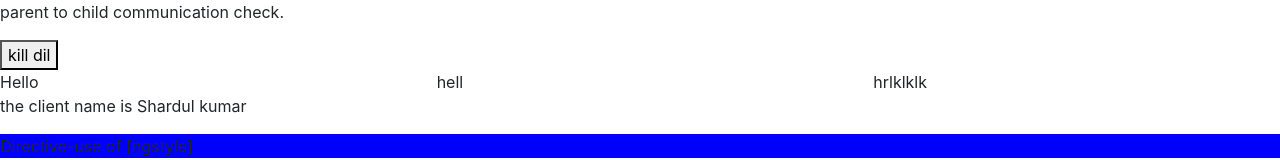
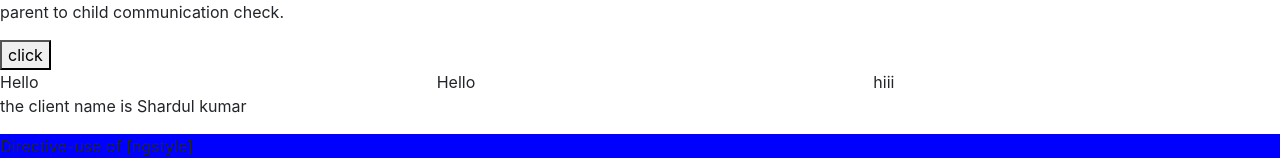
Before and after one commit to shadab5287/Angularfirstgitproject, an Angular app: page /practice in a window 1280 px wide. Shown: the top 160 px of the page. Built offline with nearby package versions, Linux system fonts and the light colour scheme.

Commit message:
Using Routing Guard in component

```diff
--- a/src/app/app.module.ts
+++ b/src/app/app.module.ts
@@ -11,15 +11,18 @@ import { DashboardComponent } from './dashboard/dashboard.component';
 import { PracticeComponent } from './practice/practice.component';
 import { ExeComponent } from './exe/exe.component';
 import { AddingsirnamePipe } from './service/addingsirname.pipe';
+import { RoutingguardService } from './guard/routingguard.service';
 
 const route:Routes=[
   {
     path:"",
     component:LoginComponent,
+
   },
   {
     path:"signup",
     component:SignupComponent,
+    canActivate:[ RoutingguardService]
 
   },
   {
--- /dev/null
+++ b/src/app/guard/routingguard.service.ts
@@ -0,0 +1,18 @@
+import { Injectable, } from '@angular/core';
+import { ActivatedRouteSnapshot, CanActivate, RouterStateSnapshot } from '@angular/router';
+
+@Injectable({
+  providedIn: 'root'
+})
+export class RoutingguardService implements CanActivate {
+  canActivate(routes:ActivatedRouteSnapshot,state: RouterStateSnapshot) {
+    let name="shadab";
+    if (name=="shadab") {
+      return true;
+    } else {
+      return false
+    }
+  }
+
+  constructor() { }
+}
--- a/src/app/practice/practice.component.html
+++ b/src/app/practice/practice.component.html
@@ -1,14 +1,14 @@
 <p>parent to child communication {{kid}}</p>
-<button  (click)="studio()">kill dil</button>
+<button  (click)="studio()">click</button>
 <div class="row">
     <div class="col-4">
         Hello
     </div>
     <div class="col-4">
-        hell
+        Hello
     </div>
     <div class="col-4">
-        hrlklklk
+        hiii
     </div>
 </div>
 <p>the client name is {{name | addingsirname}}</p>
```
Also changed, not shown: 1 other file (tests, documents, lock files or other folders).
